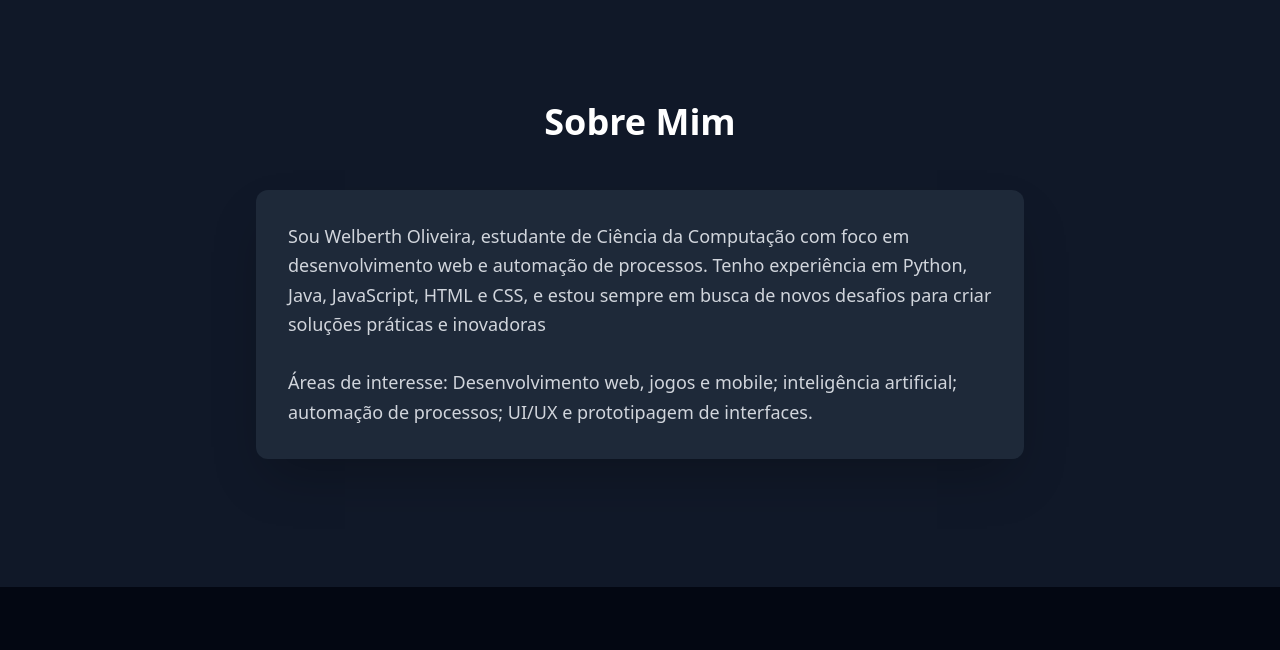
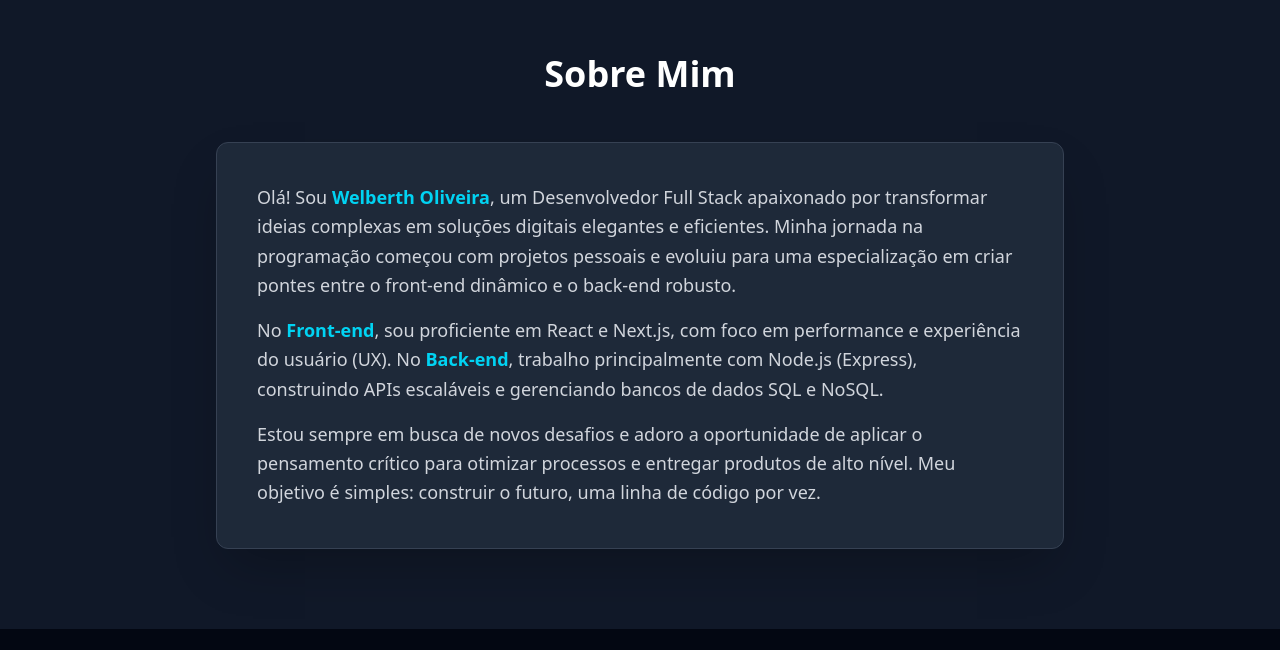
Before and after one commit to Welberth77/Portfolio-pessoal, a React (Vite) app: page / in a window 1280 px wide. Shown: the part 850-1500 px from the top of the page. Built offline with nearby package versions, Linux system fonts and the light colour scheme.

Commit message:
style: hover no about, texto aumentado

```diff
--- a/src/components/About.jsx
+++ b/src/components/About.jsx
@@ -3,16 +3,22 @@ import React from 'react';
 // --- COMPONENTE "SOBRE MIM" ---
 const About = () => {
   return (
-    <section id="sobre" className="py-20 md:py-32">
-      <div className="container mx-auto max-w-6xl px-6">
+    <section id="about" className="py-20 bg-gray-900">
+      <div className="container mx-auto max-w-4xl px-6">
         <h2 className="text-4xl font-bold text-center text-white mb-12">
           Sobre Mim
         </h2>
-        <div className="max-w-3xl mx-auto bg-gray-800 p-8 rounded-xl shadow-2xl">
+
+        {/* Card de Informação com Efeito Hover */}
+        <div className="bg-gray-800 p-8 md:p-10 rounded-xl shadow-2xl transition-all duration-300 ease-in-out hover:shadow-xl hover:shadow-cyan-400/70 hover:scale-[1.01] border border-gray-700">
+          <p className="text-lg text-gray-300 leading-relaxed mb-4">
+            Olá! Sou <strong className="text-cyan-400">Welberth Oliveira</strong>, um Desenvolvedor Full Stack apaixonado por transformar ideias complexas em soluções digitais elegantes e eficientes. Minha jornada na programação começou com projetos pessoais e evoluiu para uma especialização em criar pontes entre o front-end dinâmico e o back-end robusto.
+          </p>
+          <p className="text-lg text-gray-300 leading-relaxed mb-4">
+            No <strong className="text-cyan-400">Front-end</strong>, sou proficiente em React e Next.js, com foco em performance e experiência do usuário (UX). No <strong className="text-cyan-400">Back-end</strong>, trabalho principalmente com Node.js (Express), construindo APIs escaláveis e gerenciando bancos de dados SQL e NoSQL.
+          </p>
           <p className="text-lg text-gray-300 leading-relaxed">
-            Sou Welberth Oliveira, estudante de Ciência da Computação com foco em desenvolvimento web e automação de processos. Tenho experiência em Python, Java, JavaScript, HTML e CSS, e estou sempre em busca de novos desafios para criar soluções práticas e inovadoras
-            <br/><br/>
-            Áreas de interesse: Desenvolvimento web, jogos e mobile; inteligência artificial; automação de processos; UI/UX e prototipagem de interfaces.
+            Estou sempre em busca de novos desafios e adoro a oportunidade de aplicar o pensamento crítico para otimizar processos e entregar produtos de alto nível. Meu objetivo é simples: construir o futuro, uma linha de código por vez.
           </p>
         </div>
       </div>
```
